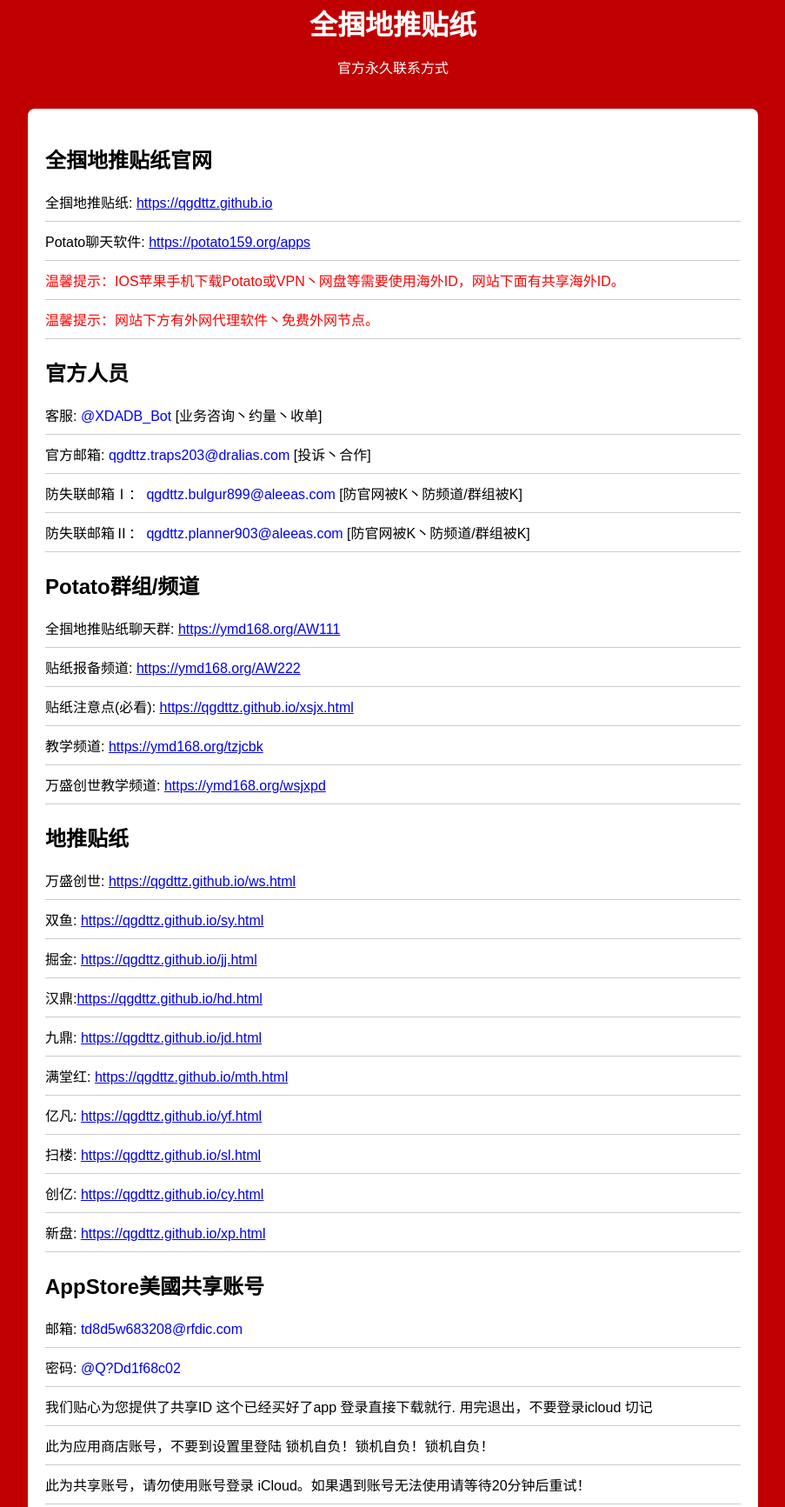
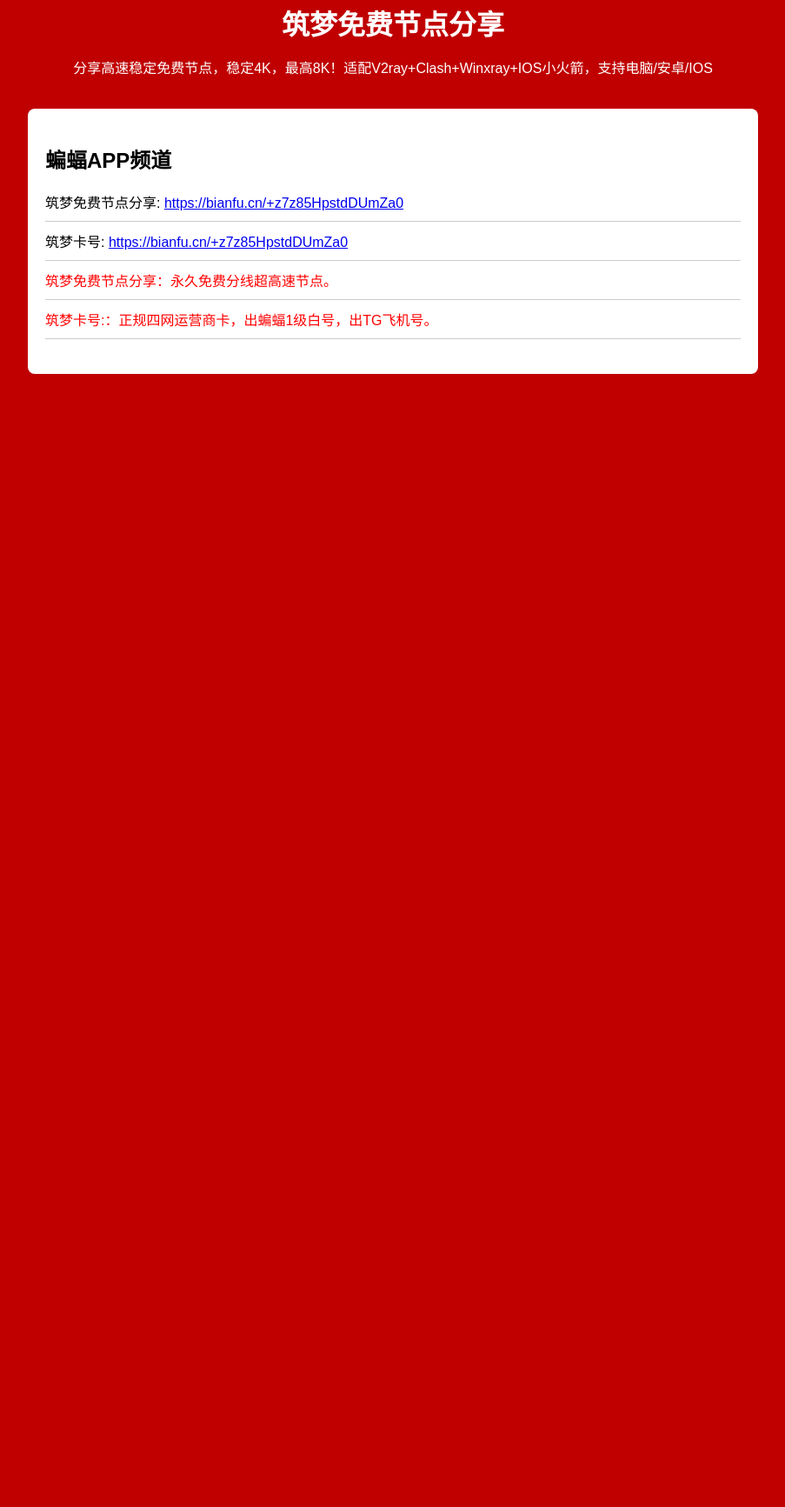
Before and after one commit to zmmxzy/zmmxzy.github.io, a plain HTML site: page index.html in a window 1280 px wide. Shown: the part 38-1771 px from the top of the page at 87% size, without its empty margins (188-1091 px from the left). After the commit the page ends 800 px from the top, so only its background shows below. Drawn offline with Linux system fonts and the light colour scheme.

Commit message:
Update index.html

```diff
--- a/index.html
+++ b/index.html
@@ -2,7 +2,7 @@
 <html lang="zh">
 <head>
 <meta charset="UTF-8">
-<title>全掴地推贴纸</title>
+<title>筑梦免费节点分享</title>
 <style>
     body {
         margin: 0;
@@ -52,70 +52,20 @@
 </head>
 <body>
     <div class="header">
-        <h1>全掴地推贴纸</h1>
-        <p>官方永久联系方式</p>
+        <h1>筑梦免费节点分享</h1>
+        <p>分享高速稳定免费节点，稳定4K，最高8K！适配V2ray+Clash+Winxray+IOS小火箭，支持电脑/安卓/IOS</p>
     </div>
 
     <div class="contact-section">
-        <h2>全掴地推贴纸官网</h2>
+        <h2>蝙蝠APP频道</h2>
         <ul>
-            <li> 全掴地推贴纸: <a href="https://qgdttz.github.io" target="_blank">https://qgdttz.github.io</a> </li>
-            <li> Potato聊天软件: <a href="https://potato159.org/apps" target="_blank">https://potato159.org/apps</a> </li>
-            <li> <span style="color: #ff0000;">温馨提示：IOS苹果手机下载Potato或VPN丶网盘等需要使用海外ID，网站下面有共享海外ID。</span>  </li>
-            <li> <span style="color: #ff0000;">温馨提示：网站下方有外网代理软件丶免费外网节点。</span>  </li>
+            <li> 筑梦免费节点分享: <a href="https://bianfu.cn/+z7z85HpstdDUmZa0" target="_blank">https://bianfu.cn/+z7z85HpstdDUmZa0</a> </li>
+            <li> 筑梦卡号: <a href="https://bianfu.cn/+z7z85HpstdDUmZa0" target="_blank">https://bianfu.cn/+z7z85HpstdDUmZa0</a> </li>
+            <li> <span style="color: #ff0000;">筑梦免费节点分享：永久免费分线超高速节点。</span>  </li>
+            <li> <span style="color: #ff0000;">筑梦卡号:：正规四网运营商卡，出蝙蝠1级白号，出TG飞机号。</span>  </li>
         </ul>
 
-        <h2>官方人员</h2>
-        <ul>
-            <li> 客服: <span style="color: #0000ff;">@XDADB_Bot</span>  [业务咨询丶约量丶收单] </li>
-            <li> 官方邮箱: <span style="color: #0000ff;">qgdttz.traps203@dralias.com</span>  [投诉丶合作] </li>
-            <li> 防失联邮箱Ⅰ： <span style="color: #0000ff;">qgdttz.bulgur899@aleeas.com</span>  [防官网被K丶防频道/群组被K] </li>
-            <li> 防失联邮箱Ⅱ： <span style="color: #0000ff;">qgdttz.planner903@aleeas.com</span>  [防官网被K丶防频道/群组被K] </li>
-        </ul>
 
-        <h2>Potato群组/频道</h2>
-        <ul>
-            <li> 全掴地推贴纸聊天群: <a href="https://ymd168.org/AW111" target="_blank">https://ymd168.org/AW111</a> </li>
-            <li> 贴纸报备频道: <a href="https://ymd168.org/AW222" target="_blank">https://ymd168.org/AW222</a> </li>
-            <li> 贴纸注意点(必看): <a href="https://qgdttz.github.io/xsjx.html" target="_blank">https://qgdttz.github.io/xsjx.html</a> </li>
-            <li> 教学频道: <a href="https://ymd168.org/tzjcbk" target="_blank">https://ymd168.org/tzjcbk</a> </li>
-            <li> 万盛创世教学频道: <a href="https://ymd168.org/wsjxpd" target="_blank">https://ymd168.org/wsjxpd</a> </li>
-        </ul>
-
-        <h2>地推贴纸</h2>
-        <ul>
-            <li> 万盛创世: <a href="https://qgdttz.github.io/ws.html" target="_blank">https://qgdttz.github.io/ws.html</a> </li>
-            <li> 双鱼: <a href="https://qgdttz.github.io/sy.html" target="_blank">https://qgdttz.github.io/sy.html</a> </li>
-            <li> 掘金: <a href="https://qgdttz.github.io/jj.html" target="_blank">https://qgdttz.github.io/jj.html</a> </li>
-            <li> 汉鼎:<a href="https://qgdttz.github.io/hd.html" target="_blank">https://qgdttz.github.io/hd.html</a> </li>
-            <li> 九鼎: <a href="https://qgdttz.github.io/jd.html" target="_blank">https://qgdttz.github.io/jd.html</a> </li>
-            <li> 满堂红: <a href="https://qgdttz.github.io/mth.html" target="_blank">https://qgdttz.github.io/mth.html</a> </li>
-            <li> 亿凡: <a href="https://qgdttz.github.io/yf.html" target="_blank">https://qgdttz.github.io/yf.html</a> </li>
-            <li> 扫楼: <a href="https://qgdttz.github.io/sl.html" target="_blank">https://qgdttz.github.io/sl.html</a> </li>
-            <li> 创亿: <a href="https://qgdttz.github.io/cy.html" target="_blank">https://qgdttz.github.io/cy.html</a> </li>
-            <li> 新盘: <a href="https://qgdttz.github.io/xp.html" target="_blank">https://qgdttz.github.io/xp.html</a> </li>
-        </ul>
-
-        <h2>AppStore美國共享账号</h2>
-        <ul>
-            <li> 邮箱: <span style="color: #0000ff;">td8d5w683208@rfdic.com</span> </li>
-            <li> 密码: <span style="color: #0000ff;">@Q?Dd1f68c02</span> </li>
-            <li> 我们贴心为您提供了共享ID 这个已经买好了app 登录直接下载就行. 用完退出，不要登录icloud 切记</li>
-            <li> 此为应用商店账号，不要到设置里登陆 锁机自负！锁机自负！锁机自负！</li>
-            <li> 此为共享账号，请勿使用账号登录 iCloud。如果遇到账号无法使用请等待20分钟后重试！</li>
-        </ul>
-
-        <h2>V2ray、clash、小火箭</h2>
-        <ul>
-            <li> v2rayN电脑客户端: <a href="https://github.com/2dust/v2rayN/releases" target="_blank">https://github.com/2dust/v2rayN/releases</a> </li>
-            <li> V2RayN安卓客户端: <a href="https://github.com/2dust/v2rayNG/releases" target="_blank">https://github.com/2dust/v2rayNG/releases</a> </li>
-            <li> 小火箭: <span style="color: #0000ff;">苹果手机使用海外ID下载。</span> </li>
-        </ul>
-
-        <h2>免费节点</h2>
-        <ul>
-            <li> 2025年6月15日更新: <a href="https://qgdttz.github.io/jd615.html" target="_blank">https://qgdttz.github.io/jd615.html</a> </li>
-        </ul>
     </div>
 </body>
 </html>
```
